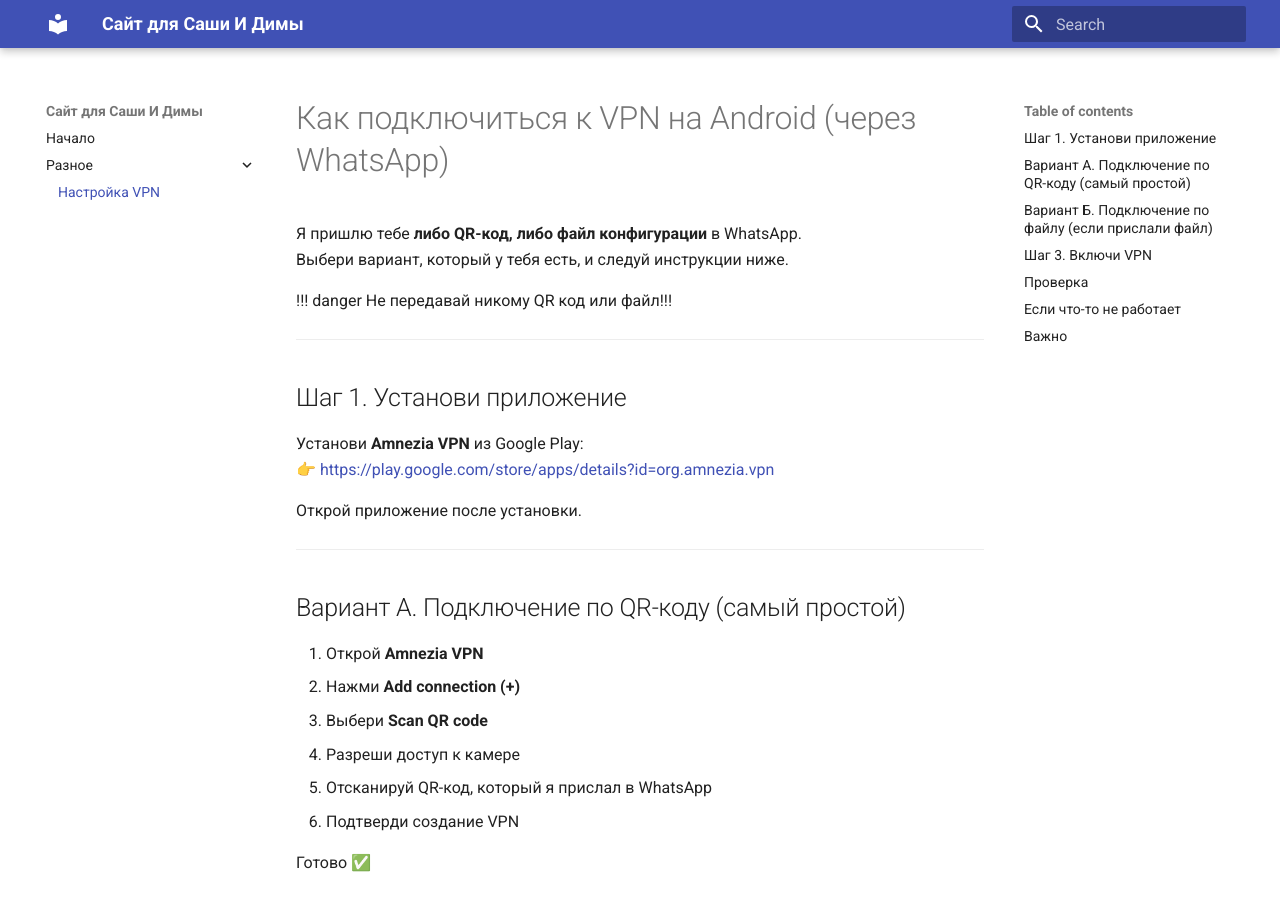
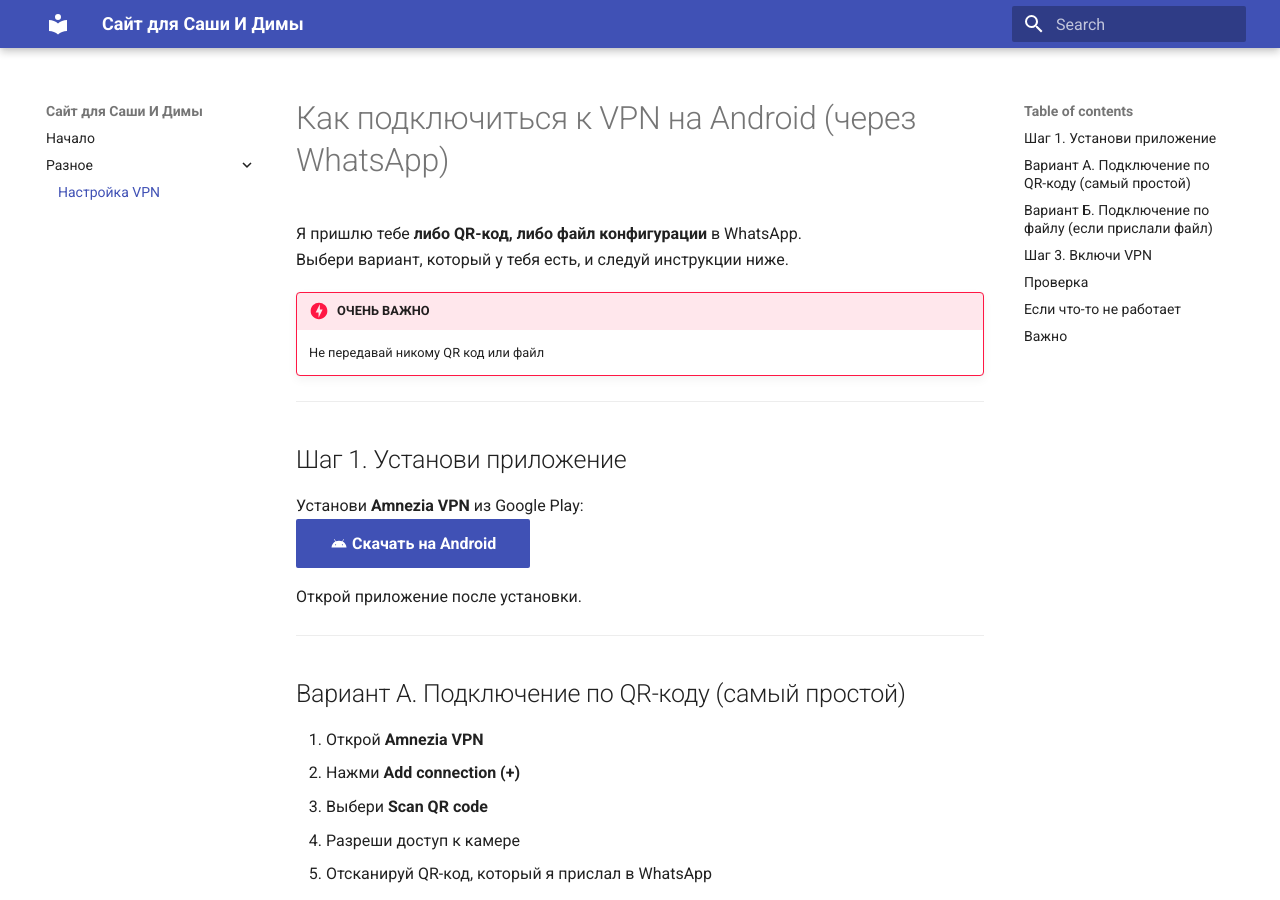
Before and after one commit to KupVadim/sasha-dima, an MkDocs documentation site: the page built from docs/notes/AmneziaVPN - как подключиться.md, in a window 1280 px wide and 900 px high. Built offline with MkDocs 1.6.1 and Material for MkDocs 9.7.7, drawn with Linux system fonts in a browser that asks for light colours.

Commit message:
Annotations

```diff
--- a/docs/notes/AmneziaVPN - как подключиться.md
+++ b/docs/notes/AmneziaVPN - как подключиться.md
@@ -3,15 +3,14 @@
 Я пришлю тебе **либо QR-код, либо файл конфигурации** в WhatsApp.
 Выбери вариант, который у тебя есть, и следуй инструкции ниже.
 
-!!! danger
-    Не передавай никому QR код или файл!!!
-
+!!! danger "ОЧЕНЬ ВАЖНО"
+    Не передавай никому QR код или файл
 
 ---
 
 ## Шаг 1. Установи приложение
 Установи **Amnezia VPN** из Google Play:
-👉 <https://play.google.com/store/apps/details?id=org.amnezia.vpn>
+[ :material-android: Скачать на Android ](https://play.google.com/store/apps/details?id=org.amnezia.vpn){ .md-button .md-button--primary target="_blank" }
 
 Открой приложение после установки.
 
--- a/mkdocs.yml
+++ b/mkdocs.yml
@@ -5,3 +5,11 @@ nav:
   - Начало: index.md
   - Разное:
     - Настройка VPN: notes/AmneziaVPN - как подключиться.md
+markdown_extensions:
+  - admonition
+  - pymdownx.details
+  - pymdownx.superfences
+  - attr_list
+  - pymdownx.emoji:
+      emoji_index: !!python/name:material.extensions.emoji.twemoji
+      emoji_generator: !!python/name:material.extensions.emoji.to_svg
```
